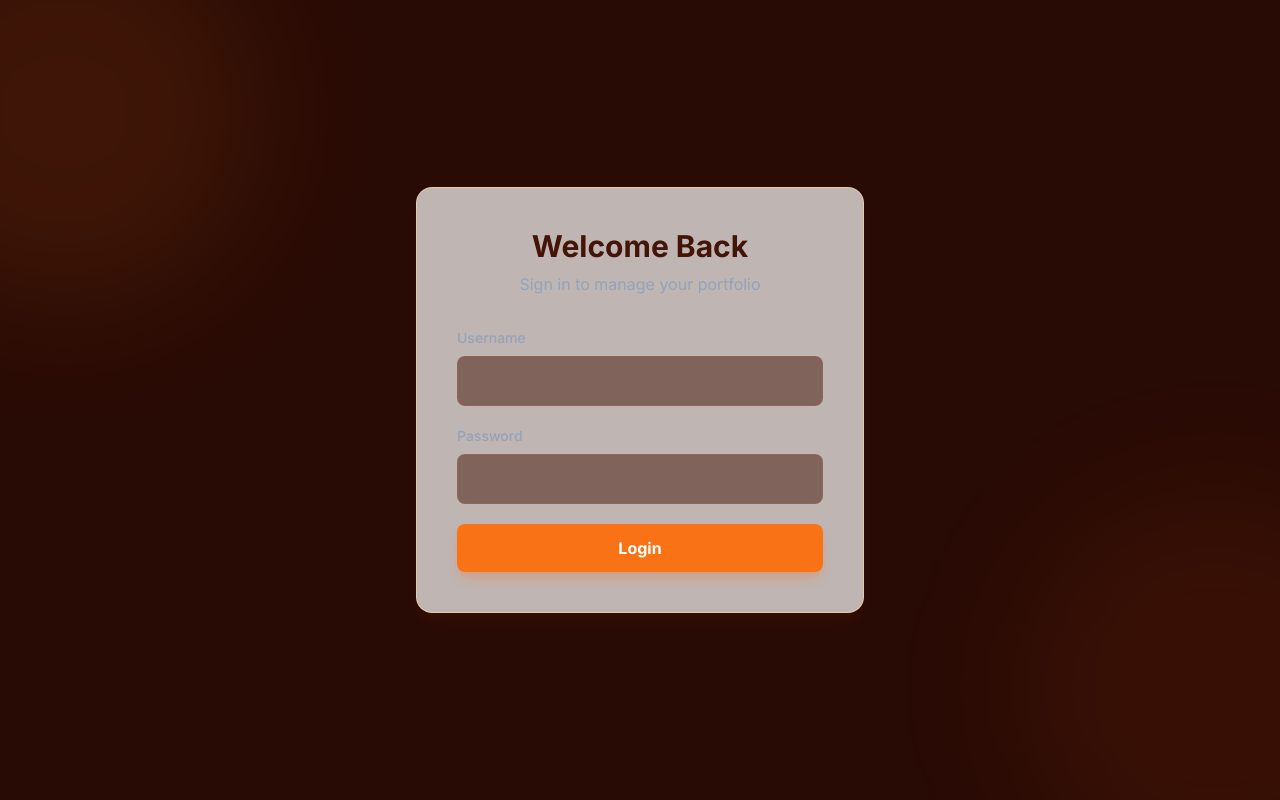
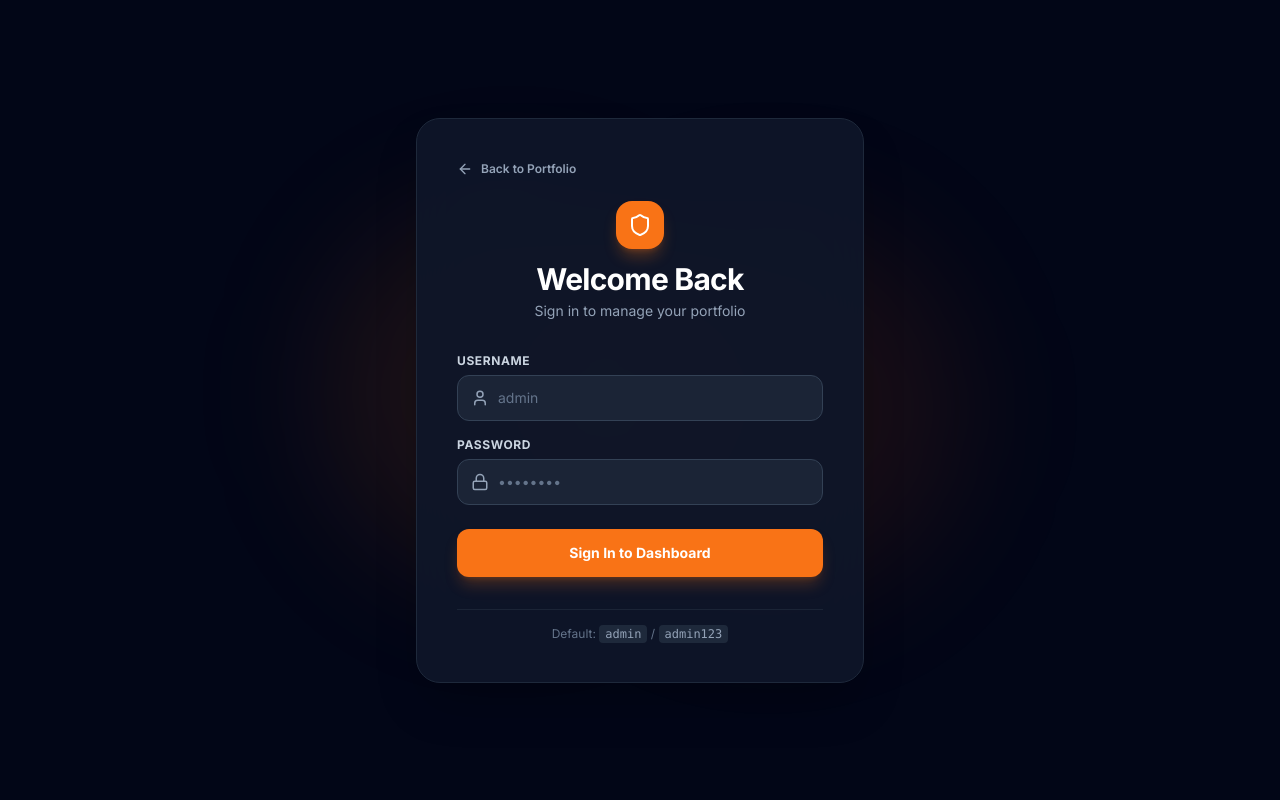
Before and after one commit to arnav-54/anti-portfolio, a React (Vite) app in the folder client/: page /admin/login in a window 1280 px wide. Built offline with nearby package versions, Linux system fonts and the light colour scheme; no server answers; a web font is replaced by a local one.

Commit message:
feat(admin): enhance login interface with input icons and error feedback

```diff
--- a/client/src/pages/admin/Login.jsx
+++ b/client/src/pages/admin/Login.jsx
@@ -1,6 +1,8 @@
 import { useState } from 'react';
 import { useAuth } from '../../context/AuthContext';
-import { useNavigate } from 'react-router-dom';
+import { useNavigate, Link } from 'react-router-dom';
+import { Shield, Lock, User, ArrowLeft, AlertCircle } from 'lucide-react';
+import { motion } from 'framer-motion';
 
 const Login = () => {
     const [username, setUsername] = useState('');
@@ -19,55 +21,112 @@ const Login = () => {
             navigate('/admin');
         } catch (err) {
             console.error("Login Error Details:", err);
-            setError(err.response?.data?.message || err.message || 'Login failed');
+            setError(err.response?.data?.message || err.message || 'Login failed. Please check your credentials.');
         } finally {
             setLoading(false);
         }
     };
 
     return (
-        <div className="min-h-screen flex items-center justify-center bg-darker px-4 relative overflow-hidden">
-            {/* Background blobs */}
-            <div className="absolute top-[-10%] left-[-10%] w-96 h-96 bg-primary/10 rounded-full blur-3xl animate-blob"></div>
-            <div className="absolute bottom-[-10%] right-[-10%] w-96 h-96 bg-secondary/10 rounded-full blur-3xl animate-blob animation-delay-2000"></div>
+        <div className="min-h-screen flex items-center justify-center bg-slate-950 px-4 relative overflow-hidden text-slate-100">
+            {/* Ambient Background Glows */}
+            <div className="absolute top-1/4 left-1/4 w-96 h-96 bg-primary/10 rounded-full blur-3xl pointer-events-none" />
+            <div className="absolute bottom-1/4 right-1/4 w-96 h-96 bg-orange-600/10 rounded-full blur-3xl pointer-events-none" />
 
-            <div className="max-w-md w-full glass-card p-8 md:p-10 relative z-10 shadow-2xl">
-                <h2 className="text-3xl font-bold mb-2 text-center">Welcome Back</h2>
-                <p className="text-slate-400 text-center mb-8">Sign in to manage your portfolio</p>
+            <div className="max-w-md w-full bg-slate-900/90 border border-slate-800 rounded-3xl p-8 sm:p-10 relative z-10 shadow-2xl backdrop-blur-xl">
+                {/* Back to Site */}
+                <Link
+                    to="/"
+                    className="inline-flex items-center gap-2 text-xs font-semibold text-slate-400 hover:text-primary transition-colors mb-6"
+                >
+                    <ArrowLeft size={16} />
+                    <span>Back to Portfolio</span>
+                </Link>
 
-                {error && <div className="bg-red-500/10 border border-red-500/20 text-red-500 p-3 rounded-lg mb-6 text-sm text-center">{error}</div>}
+                <div className="text-center mb-8">
+                    <div className="w-12 h-12 rounded-2xl bg-primary text-white flex items-center justify-center mx-auto mb-3 shadow-lg shadow-primary/30">
+                        <Shield size={24} />
+                    </div>
+                    <h2 className="text-2xl sm:text-3xl font-bold tracking-tight text-white">Welcome Back</h2>
+                    <p className="text-slate-400 text-sm mt-1">Sign in to manage your portfolio</p>
+                </div>
 
-                <form onSubmit={handleSubmit} className="space-y-5">
+                {error && (
+                    <motion.div
+                        initial={{ opacity: 0, y: -10 }}
+                        animate={{ opacity: 1, y: 0 }}
+                        className="bg-red-500/10 border border-red-500/20 text-red-400 p-3.5 rounded-xl mb-6 text-sm flex items-center gap-2.5"
+                    >
+                        <AlertCircle size={18} className="shrink-0" />
+                        <span>{error}</span>
+                    </motion.div>
+                )}
+
+                <form onSubmit={handleSubmit} className="space-y-4">
                     <div>
-                        <label className="block text-slate-400 mb-2 text-sm font-medium">Username</label>
+                        <label className="block text-slate-300 mb-1.5 text-xs font-bold uppercase tracking-wider">
+                            Username
+                        </label>
+                        <div className="relative">
+                            <div className="absolute inset-y-0 left-0 pl-3.5 flex items-center pointer-events-none text-slate-400">
+                                <User size={18} />
+                            </div>
                             <input
                                 type="text"
-                            className="w-full bg-dark/50 border border-glass-border rounded-lg px-4 py-3 text-white focus:outline-none focus:border-primary focus:ring-1 focus:ring-primary transition-all"
+                                className="w-full bg-slate-800/80 border border-slate-700 rounded-xl pl-10 pr-4 py-3 text-white placeholder-slate-500 text-sm focus:outline-none focus:border-primary focus:ring-1 focus:ring-primary transition-all"
+                                placeholder="admin"
                                 value={username}
                                 onChange={(e) => setUsername(e.target.value)}
                                 required
                             />
                         </div>
+                    </div>
+
                     <div>
-                        <label className="block text-slate-400 mb-2 text-sm font-medium">Password</label>
+                        <label className="block text-slate-300 mb-1.5 text-xs font-bold uppercase tracking-wider">
+                            Password
+                        </label>
+                        <div className="relative">
+                            <div className="absolute inset-y-0 left-0 pl-3.5 flex items-center pointer-events-none text-slate-400">
+                                <Lock size={18} />
+                            </div>
                             <input
                                 type="password"
-                            className="w-full bg-dark/50 border border-glass-border rounded-lg px-4 py-3 text-white focus:outline-none focus:border-primary focus:ring-1 focus:ring-primary transition-all"
+                                className="w-full bg-slate-800/80 border border-slate-700 rounded-xl pl-10 pr-4 py-3 text-white placeholder-slate-500 text-sm focus:outline-none focus:border-primary focus:ring-1 focus:ring-primary transition-all"
+                                placeholder="••••••••"
                                 value={password}
                                 onChange={(e) => setPassword(e.target.value)}
                                 required
                             />
                         </div>
+                    </div>
+
+                    <div className="pt-2">
                         <button
                             type="submit"
                             disabled={loading}
-                        className="w-full bg-primary hover:bg-indigo-600 text-white py-3 rounded-lg font-bold transition-all shadow-lg shadow-primary/25 disabled:opacity-70 disabled:cursor-not-allowed"
+                            className="w-full bg-primary hover:bg-secondary text-white py-3.5 rounded-xl font-bold text-sm transition-all shadow-lg shadow-primary/25 disabled:opacity-60 disabled:cursor-not-allowed flex items-center justify-center gap-2 hover:scale-[1.01]"
                         >
-                        {loading ? 'Signing in...' : 'Login'}
+                            {loading ? (
+                                <span className="flex items-center gap-2">
+                                    <div className="w-4 h-4 border-2 border-white border-t-transparent rounded-full animate-spin" />
+                                    Signing in...
+                                </span>
+                            ) : (
+                                'Sign In to Dashboard'
+                            )}
                         </button>
+                    </div>
                 </form>
+
+                <div className="mt-8 text-center border-t border-slate-800/80 pt-4">
+                    <p className="text-xs text-slate-500">
+                        Default: <code className="text-slate-400 bg-slate-800 px-1.5 py-0.5 rounded">admin</code> / <code className="text-slate-400 bg-slate-800 px-1.5 py-0.5 rounded">admin123</code>
+                    </p>
+                </div>
             </div>
         </div>
     );
 };
+
 export default Login;
```
Lines whose indentation alone changed are shown as unchanged.
